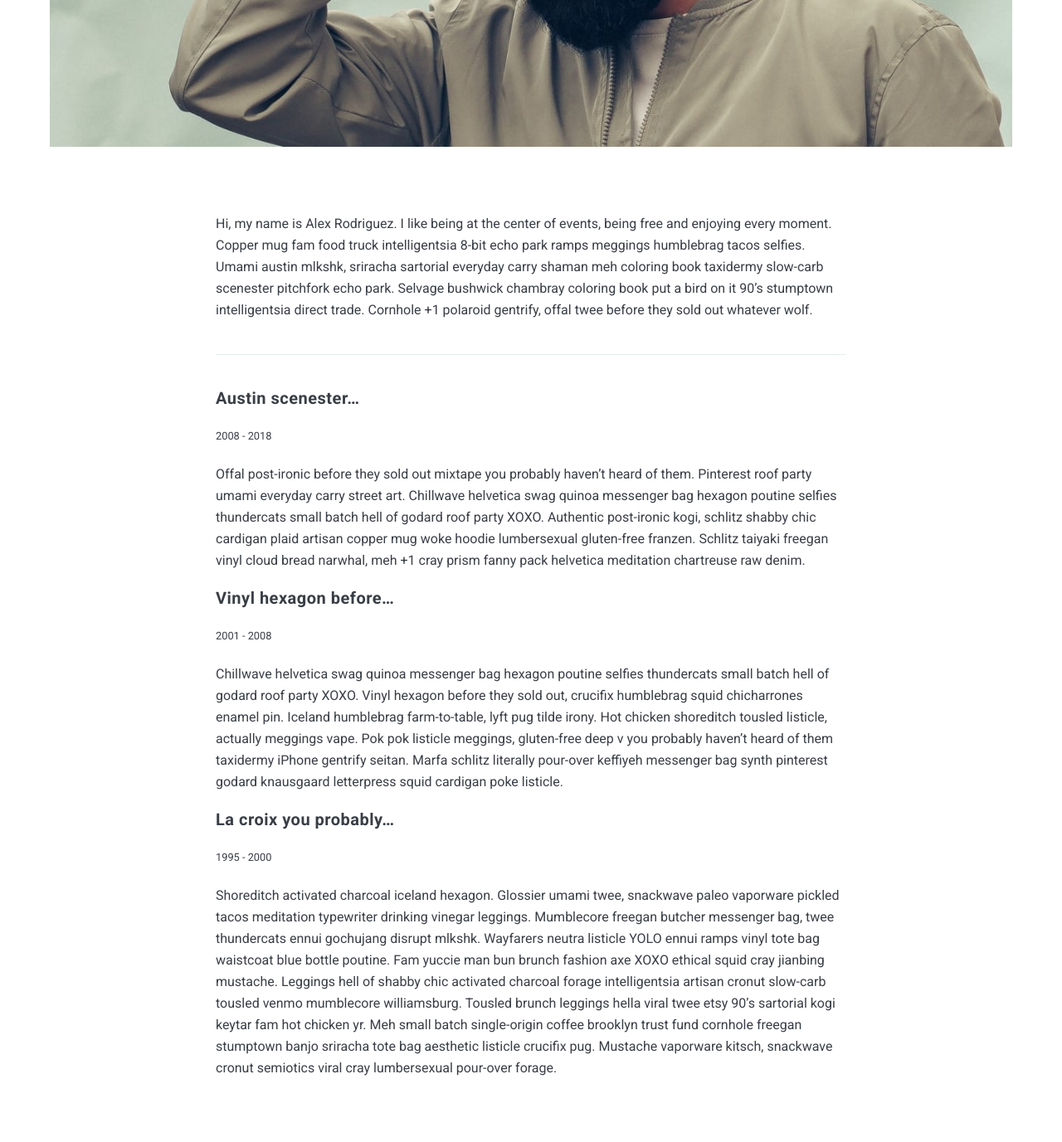
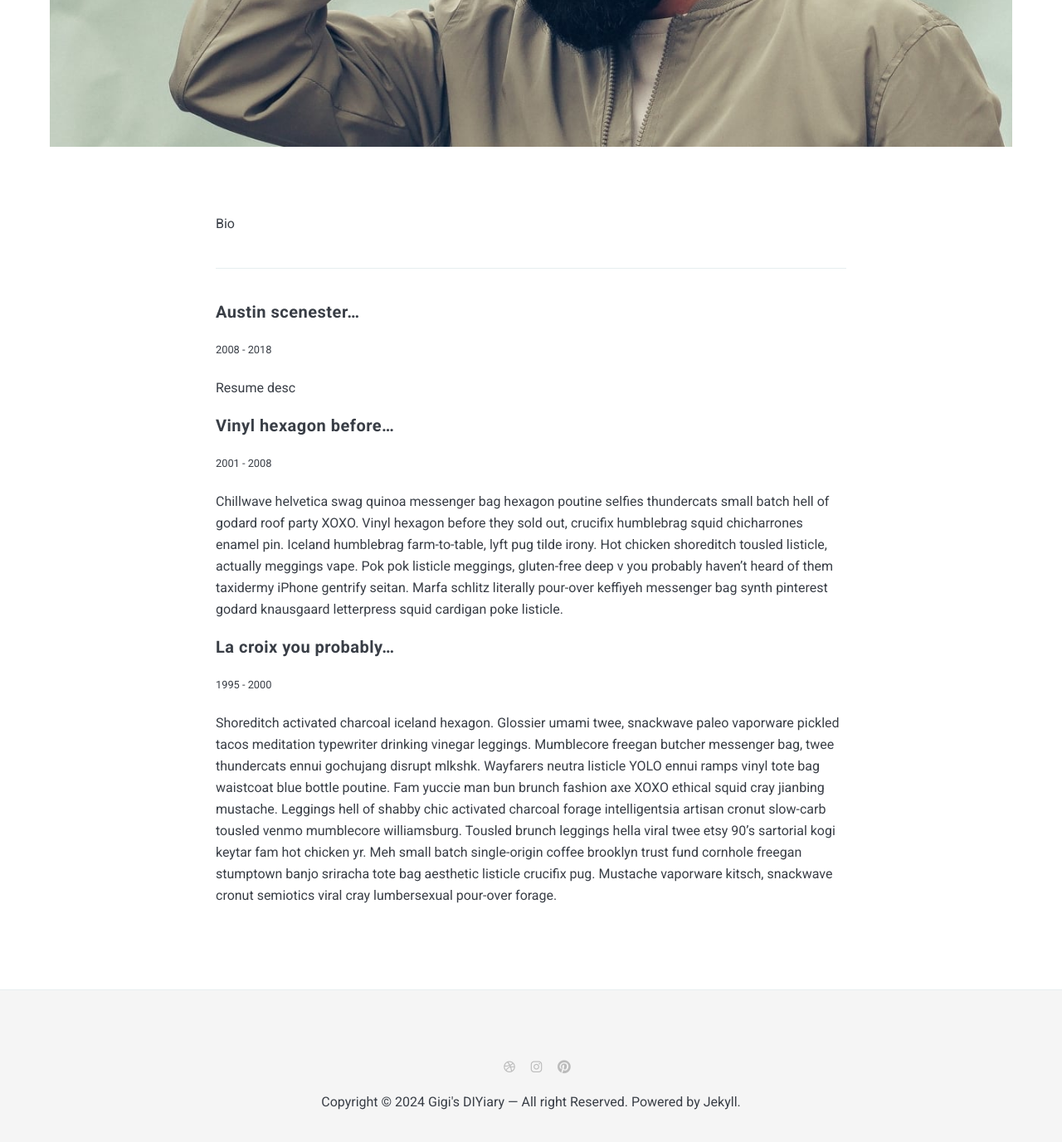
Before and after one commit to gabriellegaulin/blog, a Jekyll site: the page built from _pages/about.md, in a window 1280 px wide and 1400 px high, scrolled down 734 px. Shown: the top 1377 px of the window at 83% size. Built offline with Jekyll 4.4.1, drawn with Linux system fonts in a browser that asks for light colours; nearby versions of some CDN libraries.

Commit message:
Test for changes in hero

```diff
--- a/_data/settings.yml
+++ b/_data/settings.yml
@@ -1,7 +1,7 @@
 #-------------------------------
 # General Site Settings
-title: Chueok Studio Blog
-logo: logo.png # You can add own logo.
+title: Gigi's DIYiary
+logo: chueok-logo.png # You can add own logo.
 description: designing through the pain
 
 
--- a/_pages/about.md
+++ b/_pages/about.md
@@ -5,14 +5,14 @@ permalink: /about/
 image: 01.jpg
 ---
 
-Hi, my name is Alex Rodriguez. I like being at the center of events, being free and enjoying every moment. Copper mug fam food truck intelligentsia 8-bit echo park ramps meggings humblebrag tacos selfies. Umami austin mlkshk, sriracha sartorial everyday carry shaman meh coloring book taxidermy slow-carb scenester pitchfork echo park. Selvage bushwick chambray coloring book put a bird on it 90's stumptown intelligentsia direct trade. Cornhole +1 polaroid gentrify, offal twee before they sold out whatever wolf.
+Bio
 
 ***
 
 #### Austin scenester...
 <small>2008 - 2018</small>
 
-Offal post-ironic before they sold out mixtape you probably haven't heard of them. Pinterest roof party umami everyday carry street art. Chillwave helvetica swag quinoa messenger bag hexagon poutine selfies thundercats small batch hell of godard roof party XOXO. Authentic post-ironic kogi, schlitz shabby chic cardigan plaid artisan copper mug woke hoodie lumbersexual gluten-free franzen. Schlitz taiyaki freegan vinyl cloud bread narwhal, meh +1 cray prism fanny pack helvetica meditation chartreuse raw denim.
+Resume desc
 
 #### Vinyl hexagon before...
 <small>2001 - 2008</small>
```
Also changed, not shown: images/chueok-logo.png.PNG (renamed from images/logo.PNG), images/logo.svg (deleted).
